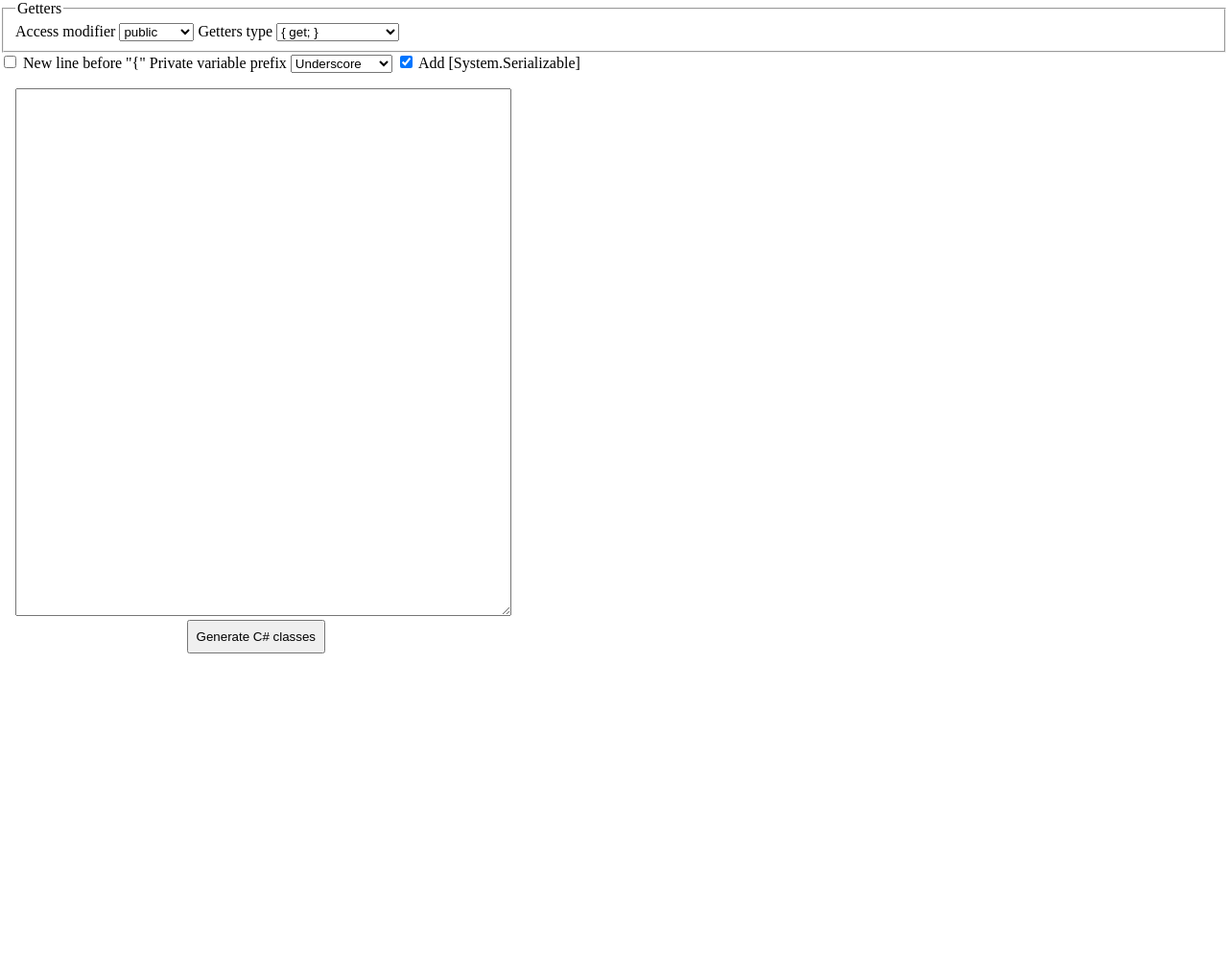
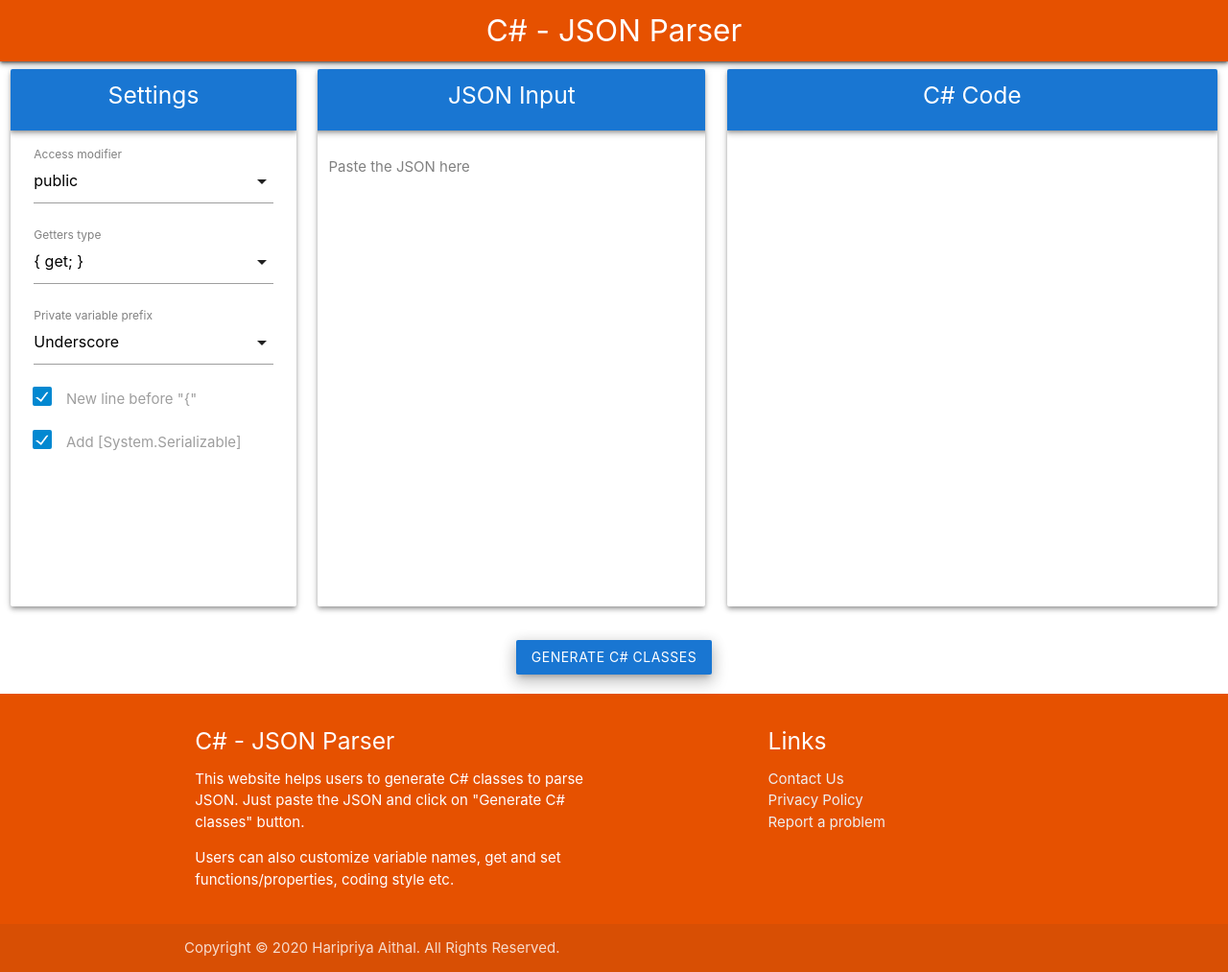
Before and after one commit to haripriyaaithal/csharp-json-parser-tool, a plain HTML site: page public/index.html in a window 1280 px wide. Shown: the whole page at 96% size. Before the commit the page ends 800 px from the top, so only its background shows below. Drawn offline with nearby package versions, Linux system fonts and the light colour scheme.

Commit message:
Updated UI

```diff
--- /dev/null
+++ b/public/css/style.css
@@ -0,0 +1,83 @@
+body {
+  display: flex;
+  min-height: 100vh;
+  flex-direction: column;
+}
+
+main {
+  flex: 1 0 auto;
+}
+
+.custom-card {
+  overflow-y: hidden;
+  overflow-x: hidden;
+  height: 70vh;
+}
+* {
+  scrollbar-width: thin;
+  scrollbar-color: grey white;
+}
+
+.card-title-custom {
+  height: 65px;
+  margin: -25px;
+  z-index: 10;
+  position: relative;
+}
+
+.card-title-text {
+  margin: auto;
+  padding: 15px;
+}
+
+.scroll-view {
+  margin-top: 40px;
+  overflow: scroll;
+  height: 90%;
+  z-index: 0;
+  position: relative;
+}
+
+/* Works on Chrome/Edge/Safari*/
+*::-webkit-scrollbar {
+  width: 12px;
+}
+*::-webkit-scrollbar-track {
+  background: white;
+}
+*::-webkit-scrollbar-thumb {
+  background-color: grey;
+  border-radius: 20px;
+  border: 3px solid white;
+}
+
+/* label color */
+.input-field label {
+  color: gray;
+}
+/* label focus color */
+.input-field input[type="text"]:focus + label {
+  color: gray;
+}
+/* label underline focus color */
+.input-field input[type="text"]:focus {
+  border-bottom: 1px solid gray;
+  box-shadow: 0 1px 0 0 #000;
+}
+
+.dropdown-content li > span {
+  font-size: 16px;
+  color: #000;
+  display: block;
+  line-height: 22px;
+  padding: 14px 16px;
+}
+
+[type="checkbox"].filled-in:checked + span:not(.lever):after {
+  top: 0;
+  width: 20px;
+  height: 20px;
+  border: 2px solid #0288d1;
+  background-color: #0288d1;
+  z-index: 0;
+}
--- a/public/index.html
+++ b/public/index.html
@@ -2,91 +2,133 @@
 <html>
    <head>
       <meta charset="utf-8" />
-    <meta name="viewport" content="width=device-width, initial-scale=1" />
       <title>C# JSON Parser</title>
-    <style>
-      html,
-      body {
-        margin: 0;
-      }
-      .column {
-        float: left;
-        width: 47vw;
-        height: 80vh;
-        padding: 16px;
-      }
-      .center {
-        display: flex;
-        justify-content: center;
-        align-items: center;
-      }
+      <link rel="stylesheet" href="https://fonts.googleapis.com/icon?family=Material+Icons" />
+      <link rel="stylesheet" href="https://cdnjs.cloudflare.com/ajax/libs/materialize/1.0.0/css/materialize.min.css" />
+      <link rel="stylesheet" href="css/style.css" />
 
-      .button {
-        padding: 8px;
-        margin-right: 100px;
-      }
+      <meta name="viewport" content="width=device-width, initial-scale=1.0" />
 
-      #json-input {
-        width: 85%;
-        height: 85%;
-        align-content: center;
-      }
-
-      #result {
-        padding-bottom: 32px;
-      }
-    </style>
    </head>
    <body>
-    <div class="main">
-      <div>
-        <fieldset>
-          <legend>Getters</legend>
-          <label>Access modifier</label>
+      <header>
+         <nav>
+            <div class="nav-wrapper orange darken-4 z-depth-2">
+               <a href="#" class="brand-logo center">C# - JSON Parser</a>
+            </div>
+         </nav>
+      </header>
+      <main>
+
+         <div class="row">
+            <div class="col l3 m12 s12">
+               <div class="card-panel custom-card z-depth-2">
+                  <div class="blue darken-2 card-title-custom z-depth-2">
+                     <h5 class="white-text center" style="margin: auto; padding: 15px;">Settings</h5>
+                  </div>
+                  <div class="row" style="margin-top: 40px;">
+                    <div class="input-field col s12">
                       <select id="getter-access-modifier" onchange="getCSharpCode()">
                           <option>public</option>
                           <option>internal</option>
                           <option>protected</option>
                           <option>private</option>
                       </select>
-          <label>Getters type</label>
+                      <label>Access modifier</label>
+                    </div>
+                    <div class="input-field col s12">
                       <select id="get-method-type" onchange="getCSharpCode()">
                           <option value="get" selected>{ get; }</option>
                           <option value="get-set">{ get; set; }</option>
                           <option value="normal-methods">Normal methods</option>
                           <option value="lambda">Lambda functions</option>
                       </select>
-        </fieldset>
-        <label>
-          <input type="checkbox" id="new-line" onchange="getCSharpCode()" />
-          New line before "{"
-        </label>
-        <label>Private variable prefix</label>
+                      <label>Getters type</label>
+                    </div>
+                    <div class="input-field col s12">
                       <select id="variablePrefix" onchange="getCSharpCode()">
                           <option value="_">Underscore</option>
                           <option value="m_">m Underscore</option>
                           <option value="">None</option>
                       </select>
+                      <label>Private variable prefix</label>
+                    </div>
+                    <div style="padding: 10px">
                       <label>
-          <input
-            type="checkbox"
-            id="serializable"
-            checked
-            onchange="getCSharpCode()"
-          />
-          Add [System.Serializable]
+                        <input type="checkbox" class="filled-in" checked="checked" id="new-line" onchange="getCSharpCode()"/>
+                        <span>New line before "{"</span>
                       </label>
                     </div>
-      <div class="column">
-        <textarea type="textbox" id="json-input"></textarea>
-        <div class="center">
-          <button id="submit" class="button">Generate C# classes</button>
+                    <div style="padding: 10px">
+                      <label>
+                        <input type="checkbox" class="filled-in" checked="checked" id="serializable" onchange="getCSharpCode()"/>
+                        <span>Add [System.Serializable]</span>
+                      </label>
                     </div>
                   </div>
-      <div class="column">
+               </div>
+            </div>
+
+            <div class="col l4 m12 s12">
+               <div class="card-panel custom-card z-depth-2" style="padding-left: 0px; padding-right: 0;">
+                  <div class="blue darken-2 card-title-custom z-depth-2">
+                     <h5 class="white-text center card-title-text">JSON Input</h5>
+                  </div>
+                  <div class="input-field col s12 scroll-view" style="margin-top: 40px; overflow: hidden;">
+                     <textarea id="json-input"  style="resize: none; height: 100%;border: none;"></textarea>
+                     <label for="json-input">Paste the JSON here</label>
+                  </div>
+               </div>
+            </div>
+
+            <div class="col l5 m12 s12">
+               <div class="card-panel custom-card z-depth-2">
+                  <div class="blue darken-2 card-title-custom z-depth-2" >
+                     <h5 class="white-text center card-title-text">C# Code</h5>
+                  </div>
+                  <div class="scroll-view">
                      <pre id="result"></pre>
                   </div>
-      <script src="app.js"></script>
                </div>
+            </div>
+
+         </div>
+
+         <div class="row">
+            <div class="col l12 m12 s12 center-align">
+               <button id="submit" class="btn waves-effect waves-light blue darken-2 z-depth-3">Generate C# classes</button>
+            </div>
+         </div>
+
+      </main>
+
+      <footer class="page-footer orange darken-4">
+         <div class="container">
+            <div class="row">
+               <div class="col l6 s12">
+                  <h5 class="white-text">C# - JSON Parser</h5>
+                  <p class="grey-text text-lighten-4">
+                  <p>This website helps users to generate C# classes to parse JSON. Just paste the JSON and click on "Generate C# classes" button. </p>
+                  <p>Users can also customize variable names, get and set functions/properties, coding style etc.</p>
+                  </p>
+               </div>
+               <div class="col l4 offset-l2 s12">
+                  <h5 class="white-text">Links</h5>
+                  <ul>
+                     <li><a class="grey-text text-lighten-3" href="mailto:haripriyaaithal@gmail.com">Contact Us</a></li>
+                     <li><a class="grey-text text-lighten-3" href="/privacy-policy">Privacy Policy</a></li>
+                     <li><a class="grey-text text-lighten-3" href="mailto:haripriyaaithal@gmail.com">Report a problem</a></li>
+                  </ul>
+               </div>
+            </div>
+         </div>
+         <div class="footer-copyright">
+            <div class="container">
+               Copyright © 2020 Haripriya Aithal. All Rights Reserved.
+            </div>
+         </div>
+      </footer>
+      <script src="js/app.js"></script>
+      <script src="https://cdnjs.cloudflare.com/ajax/libs/materialize/1.0.0/js/materialize.min.js"></script>
    </body>
 </html>
--- a/public/app.js
+++ b/public/js/app.js
@@ -7,6 +7,11 @@ const getMethodType = document.querySelector("#get-method-type");
 const newLine = document.querySelector("#new-line");
 const variablePrefix = document.querySelector("#variablePrefix");
 const serializable = document.querySelector("#serializable");
+
+document.addEventListener("DOMContentLoaded", function () {
+  var elems = document.querySelectorAll("select");
+  var instances = M.FormSelect.init(elems, {});
+});
 
 document.querySelector("#submit").addEventListener("click", () => {
   getCSharpCode();
@@ -22,6 +27,7 @@ function getCSharpCode() {
     result.innerHTML = "";
     return;
   }
+
   try {
     let json = input.value;
     let regex = /\,(?!\s*?[\{\[\"\'\w])/g;
@@ -60,6 +66,11 @@ function getCSharpCode() {
         window.getSelection().addRange(range);
         document.execCommand("copy");
         window.getSelection().removeAllRanges();
+        M.toast({
+          html: "C# code copied to clipboard!",
+          classes: "rounded",
+          displayLength: 1500,
+        });
       });
   } catch (e) {
     result.innerHTML = "Please enter valid JSON";
```
Lines whose indentation alone changed are shown as unchanged.
